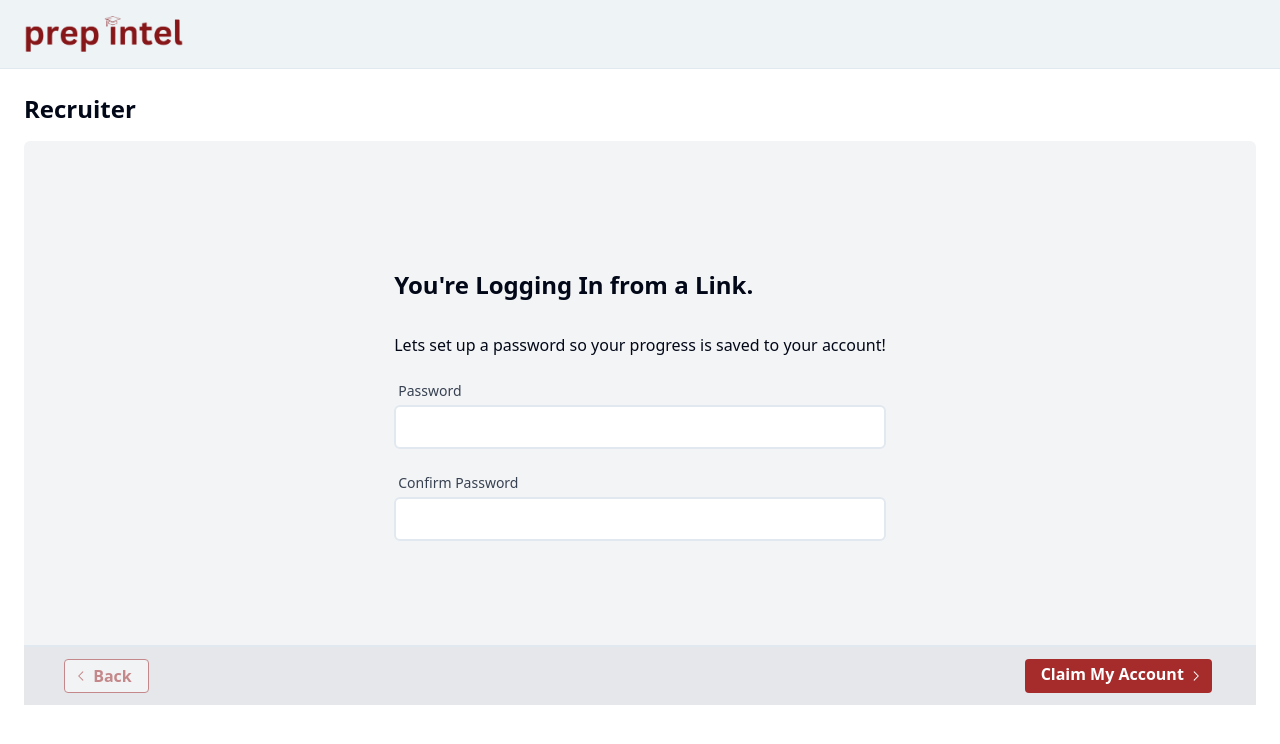
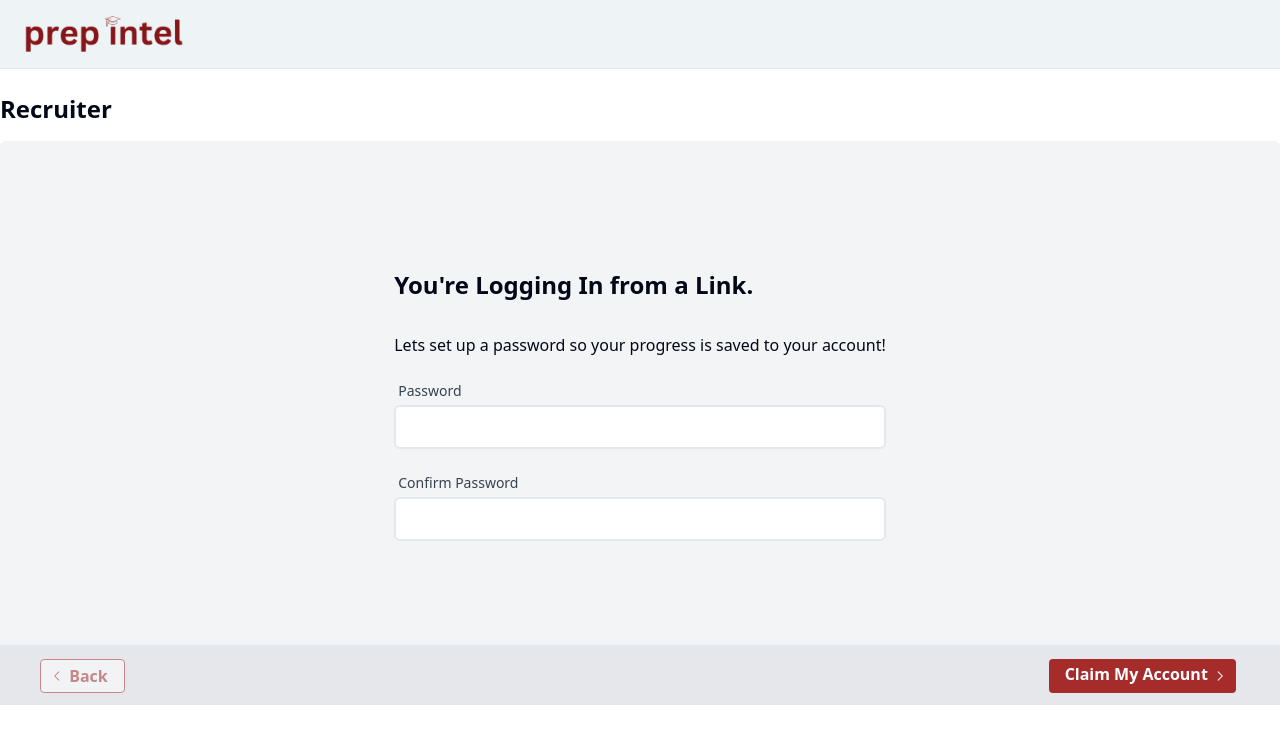
Before and after one commit to Idea2ImpactTechSolutions/prep-intel, a Next.js app in the folder frontend/: page /recruiter/profile/setup in a window 1280 px wide. Shown: the top 744 px of the page. Built offline with nearby package versions, Linux system fonts and the light colour scheme.

Commit message:
Revise padding

```diff
--- a/frontend/app/recruiter/connections/page.tsx
+++ b/frontend/app/recruiter/connections/page.tsx
@@ -3,7 +3,7 @@ import React from "react";
 
 export default function Page() {
   return (
-    <div className="container p-6">
+    <div className="container p-0 pt-6">
         <h1 className="text-2xl font-bold mb-4">Recruiter</h1>
         <div className="flex w-full justify-center rows bg-gray-100 p-6 mt-2 self-center rounded-md">
             <div className="flex flex-col items-center justify-center rows bg-gray-100 p-6 mt-20 self-center w-[800px] center">
--- a/frontend/app/recruiter/profile/setup/page.tsx
+++ b/frontend/app/recruiter/profile/setup/page.tsx
@@ -18,7 +18,7 @@ export default function Page() {
     <Formik
       onSubmit={handleSubmit}
     >
-    <div className="container p-6">
+    <div className="container p-0 pt-6">
         <h1 className="text-2xl font-bold mb-4">Recruiter</h1>
         <div className="flex w-full justify-center rows bg-gray-100 p-6 mt-2 self-center rounded-tl-md rounded-tr-md pb-20">
             <div className="flex flex-col items-center justify-center rows bg-gray-150 p-6 mt-20 self-center w-[800px] center">
--- a/frontend/app/recruiter/profile/welcome/page.tsx
+++ b/frontend/app/recruiter/profile/welcome/page.tsx
@@ -9,7 +9,7 @@ export default function Page() {
   let isSubmitting = false;
 
   return (
-  <div className="flex flex-col items-center justify-center rows border-2 border-gray-150 p-14 mt-40 self-center rounded-md w-[600px] h-[400px] center">
+  <div className="container flex flex-col items-center justify-center rows border-2 border-gray-150 p-14 mt-40 self-center rounded-md w-[600px] h-[400px] center">
     <h1 className="text-2xl font-bold mb-8">Hello Recruiter</h1>
 
       <div>
--- a/frontend/app/recruiter/student-profile/page.tsx
+++ b/frontend/app/recruiter/student-profile/page.tsx
@@ -3,7 +3,7 @@ import React from "react";
 
 export default function Page() {
   return (
-    <div className="container p-6">
+    <div className="container p-0 pt-6">
         <h1 className="text-2xl font-bold mb-4">Recruiter</h1>
         <div className="flex w-full justify-center rows bg-gray-100 p-6 mt-2 self-center rounded-md">
             <div className="flex flex-col items-center justify-center rows bg-gray-100 p-6 mt-20 self-center w-[800px] center">
```
